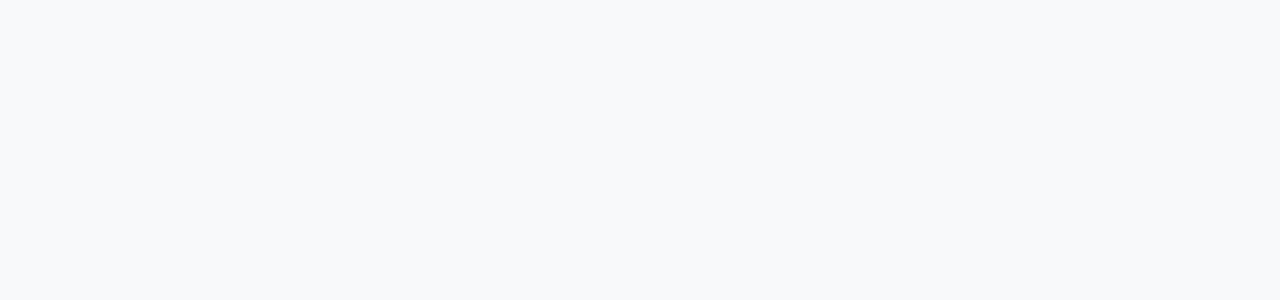
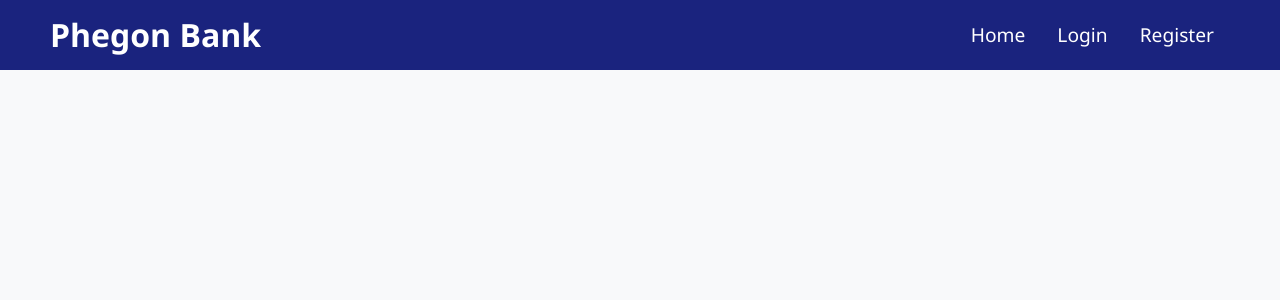
Before and after one commit to Naman-Kaushik01/Nexora-Front-End, a React (Create React App) app: page / in a window 1280 px wide. Shown: the top 300 px of the page. Built offline with nearby package versions, Linux system fonts and the light colour scheme.

Commit message:
created navbar

```diff
--- a/src/App.js
+++ b/src/App.js
@@ -1,10 +1,12 @@
+import { BrowserRouter } from "react-router-dom";
+import Navbar from "./components/Navbar";
 
 
 function App() {
   return (
-    <div >
-
-    </div>
+   <BrowserRouter>
+   <Navbar />
+   </BrowserRouter>
   );
 }
 
--- /dev/null
+++ b/src/components/Navbar.jsx
@@ -0,0 +1,98 @@
+import { useState } from "react";
+import { Link , useNavigate} from "react-router-dom";
+import { apiService } from "../services/api";
+
+const Navbar = () => {
+
+    const isAdmin = apiService.isAdmin();
+    const isAuthenticated = apiService.isAuthenticated();
+    const isAuditor = apiService.isAuditor();
+
+    const [showModal, setShowModal] = useState(false);
+    const navigate = useNavigate();
+
+    const handleLogout = () => {
+        setShowModal(true)
+    }
+
+    const confirmLogout = () => {
+        apiService.logout();
+        setShowModal(false)
+        navigate("/login")
+    }
+
+    const cancelLogout = () => {
+        setShowModal(false);
+    };
+
+
+    return (
+        <nav className="navbar">
+            <div className="navbar-container">
+                <Link to="/" className="navbar-logo">
+                    Phegon Bank
+                </Link>
+                <ul className="navbar-menu">
+                    <li className="navbar-item">
+                        <Link to="/home" className="navbar-link">Home</Link>
+                    </li>
+                    {isAuthenticated ? (
+                        <>
+                            <li className="navbar-item">
+                                <Link to="/profile" className="navbar-link">Profile</Link>
+                            </li>
+                            <li className="navbar-item">
+                                <Link to="/transfer" className="navbar-link">Transfer</Link>
+                            </li>
+                            <li className="navbar-item">
+                                <Link to="/transactions" className="navbar-link">Transactions</Link>
+                            </li>
+                            {(isAdmin || isAuditor) && (
+                                <>
+                                    <li className="navbar-item">
+                                        <Link to="/auditor-dashboard" className="navbar-link">Auditor Dashboard</Link>
+                                    </li>
+
+                                    <li className="navbar-item">
+                                        <Link to="/deposit" className="navbar-link">Deposit</Link>
+                                    </li>
+                                </>
+                            )}
+                            <li className="navbar-item">
+                                <button
+                                    className="navbar-link logout-btn"
+                                    onClick={handleLogout}
+                                >
+                                    Logout
+                                </button>
+                            </li>
+                        </>
+                    ) : (
+                        <>
+                            <li className="navbar-item">
+                                <Link to="/login" className="navbar-link">Login</Link>
+                            </li>
+                            <li className="navbar-item">
+                                <Link to="/register" className="navbar-link">Register</Link>
+                            </li>
+                        </>
+                    )}
+                </ul>
+            </div>
+
+            {showModal && (
+                <div className="modal-backdrop">
+                    <div className="modal">
+                        <p>Are you sure you want to logout?</p>
+                        <div className="modal-actions">
+                            <button onClick={confirmLogout} className="btn-confirm">Yes</button>
+                            <button onClick={cancelLogout} className="btn-cancel">No</button>
+                        </div>
+                    </div>
+                </div>
+            )}
+
+        </nav>
+    );
+};
+export default Navbar;
```
